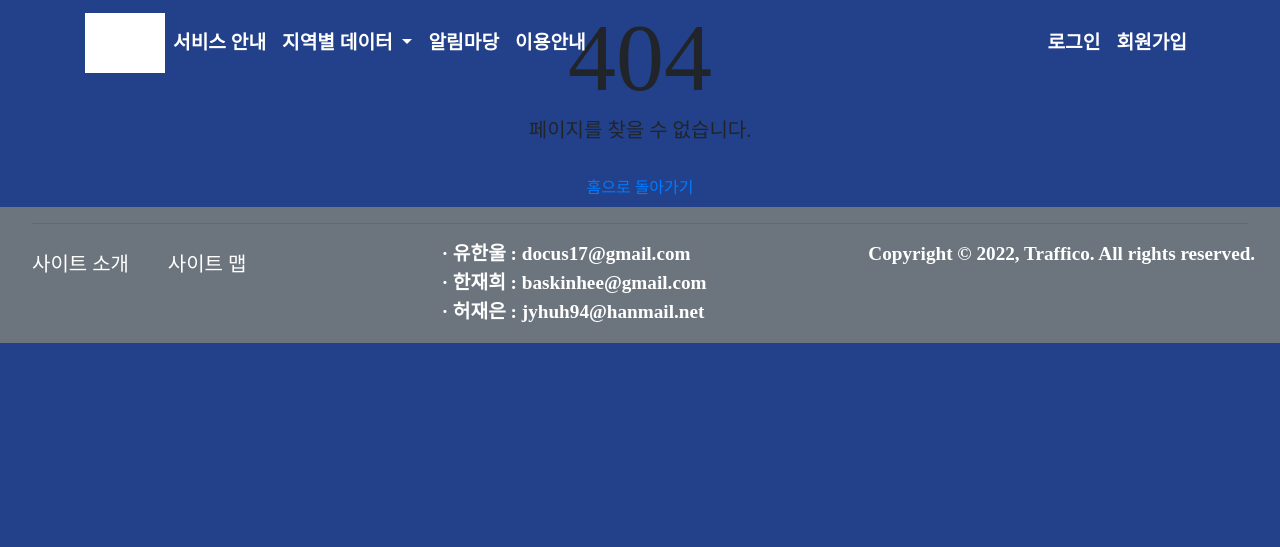
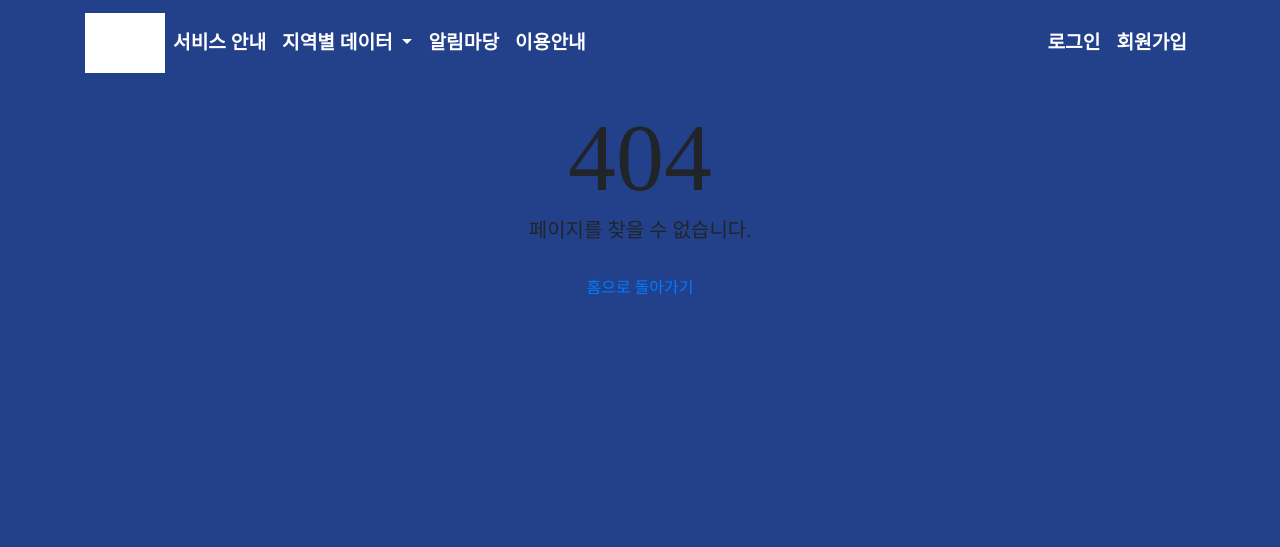
Before and after one commit to onewool/trf, a Django app: template templates/common/404.html in a window 1280 px wide. Shown: the top 547 px of the page. Run offline with Django 4.2, Linux system fonts and the light colour scheme; the template is opened without the code that fills it, so the values that code supplies are empty; some web fonts are replaced; grey boxes are pictures that could not be loaded.

Commit message:
404 변경

```diff
--- a/templates/common/404.html
+++ b/templates/common/404.html
@@ -1,7 +1,7 @@
 {% extends 'base.html' %}
 {% block content %}
 <!-- 404 Page -->
-<div class="container">
+<div class="container padding-100">
     <div class="row justify-content-center">
         <div class="col-12 text-center">
             <span class="display-1 d-block">404</span>
@@ -11,3 +11,8 @@
     </div>
 </div>
 {% endblock %}
+{% block script %}
+<script type='text/javascript'>
+$( 'footer' ).addClass( 'fixed-bottom' );
+</script>
+{% endblock %}
```
Also changed, not shown: config/settings/local.py (line endings or trailing spaces).
